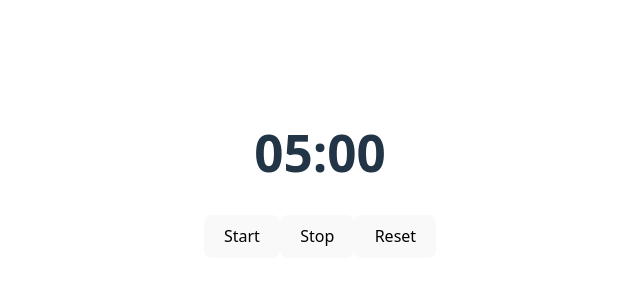
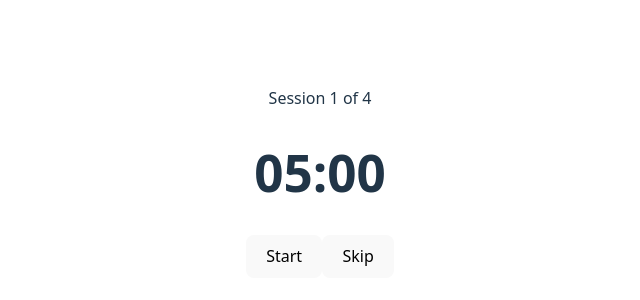
Before and after one commit to renashen314/Pomodoro-Timer, a React (Vite) app: page / in a window 1280 px wide. Shown: the part 226-526 px from the top of the page, without its empty margins (320-960 px from the left). Built offline with nearby package versions, Linux system fonts and the light colour scheme.

Commit message:
combine start/pause button; set up pomodoro sessions

```diff
--- a/src/components/Timer.tsx
+++ b/src/components/Timer.tsx
@@ -1,57 +1,62 @@
 import { useEffect, useRef, useState } from "react"
+
 const INITIAL_TIME_IN_SECONDS = 5 * 60
+
 function Timer() {
-    const [timeLeft, setTimeLeft] = useState(INITIAL_TIME_IN_SECONDS)
-    const [isRunning, setIsRunning] = useState(false)
-    const interval = useRef<number|null>(null)
+    const [timeLeft, setTimeLeft] = useState<number>(INITIAL_TIME_IN_SECONDS)
+    const [isRunning, setIsRunning] = useState<boolean>(false)
+    const interval = useRef<number | null>(null)
 
     const formatter = (seconds: number) => {
-        const m = Math.floor(seconds / 60)
+        const m = Math.floor(seconds/60)
         const s = seconds % 60
         return `${String(m).padStart(2,"0")}:${String(s).padStart(2,"0")}`
     }
 
     useEffect(()=>{
         if (isRunning && interval.current == null) {
-            interval.current = window.setInterval(() => {
-                setTimeLeft(prev => {
+            interval.current = window.setInterval(()=>{
+                setTimeLeft((prev)=>{
                     if (prev <= 1) {
                         clearInterval(interval.current!)
                         interval.current = null
                         setIsRunning(false)
                         return 0
                     }
-                   return prev - 1
+                    return prev -1
                 })
-            }, 1000)
+            },1000)
         }
-
         return () => {
-            if (interval.current !== null) {
+            if (interval.current !== null){
                 clearInterval(interval.current)
                 interval.current = null
             }
         }
-    },[isRunning])
+    }, [isRunning])
 
     const handleStart = () =>{
-        setIsRunning(true)
+        setIsRunning(!isRunning)
     }
-    const handleStop = () =>{
+    const handleSkip = () =>{
         setIsRunning(false)
+        setTimeLeft(INITIAL_TIME_IN_SECONDS)
     }
     const handleReset = () =>{
-        setIsRunning(false)
-        setTimeLeft(INITIAL_TIME_IN_SECONDS)
+         setIsRunning(false)
+         setTimeLeft(INITIAL_TIME_IN_SECONDS)
     }
 
   return (
      <div className="flex flex-col items-center gap-4">
+        <div>
+            <p>Session 1 of 4</p>
+        </div>
       <h1 className="text-4xl font-mono">{formatter(timeLeft)}</h1>
       <div className="flex gap-2">
-        <button onClick={handleStart} className="px-4 py-2 bg-green-500 text-white rounded">Start</button>
-        <button onClick={handleStop} className="px-4 py-2 bg-yellow-500 text-white rounded">Stop</button>
-        <button onClick={handleReset} className="px-4 py-2 bg-red-500 text-white rounded">Reset</button>
+        <button onClick={handleStart} className="px-4 py-2 bg-green-500 text-white rounded">{isRunning ? "Pause" : "Start"}</button>
+        <button onClick={handleSkip} className="px-4 py-2 bg-yellow-500 text-white rounded">Skip</button>
+
       </div>
     </div>
   )
```
